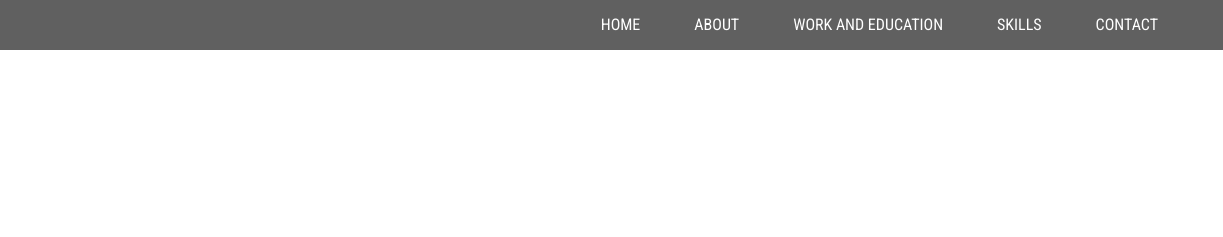
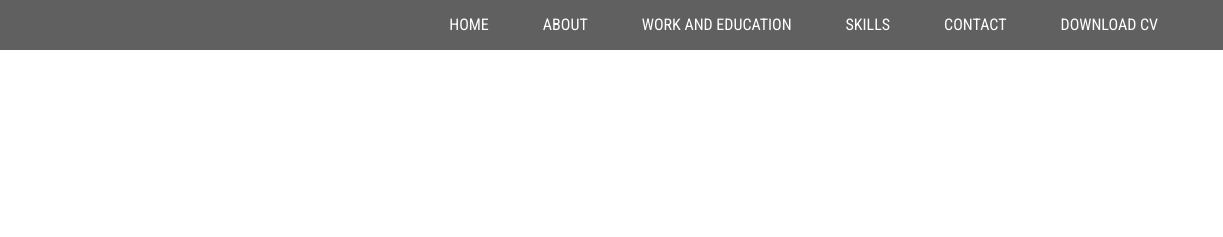
Before and after one commit to phamdongdien19/cvbydien.github.io, a plain HTML site: page index.html in a window 1280 px wide. Shown: the top 237 px of the page, 57-1280 px from the left. Drawn offline with nearby package versions, Linux system fonts and the light colour scheme.

Commit message:
Update index.html

```diff
--- a/index.html
+++ b/index.html
@@ -33,6 +33,7 @@
                 <li><a href="#work-educ">Work and Education</a></li>
                 <li><a href="#skills">Skills</a></li>
                 <li><a href="#contact">Contact</a></li>
+                <li><a href="#contact">Download CV</a></li>
 
             </ul>
         </nav>
```
